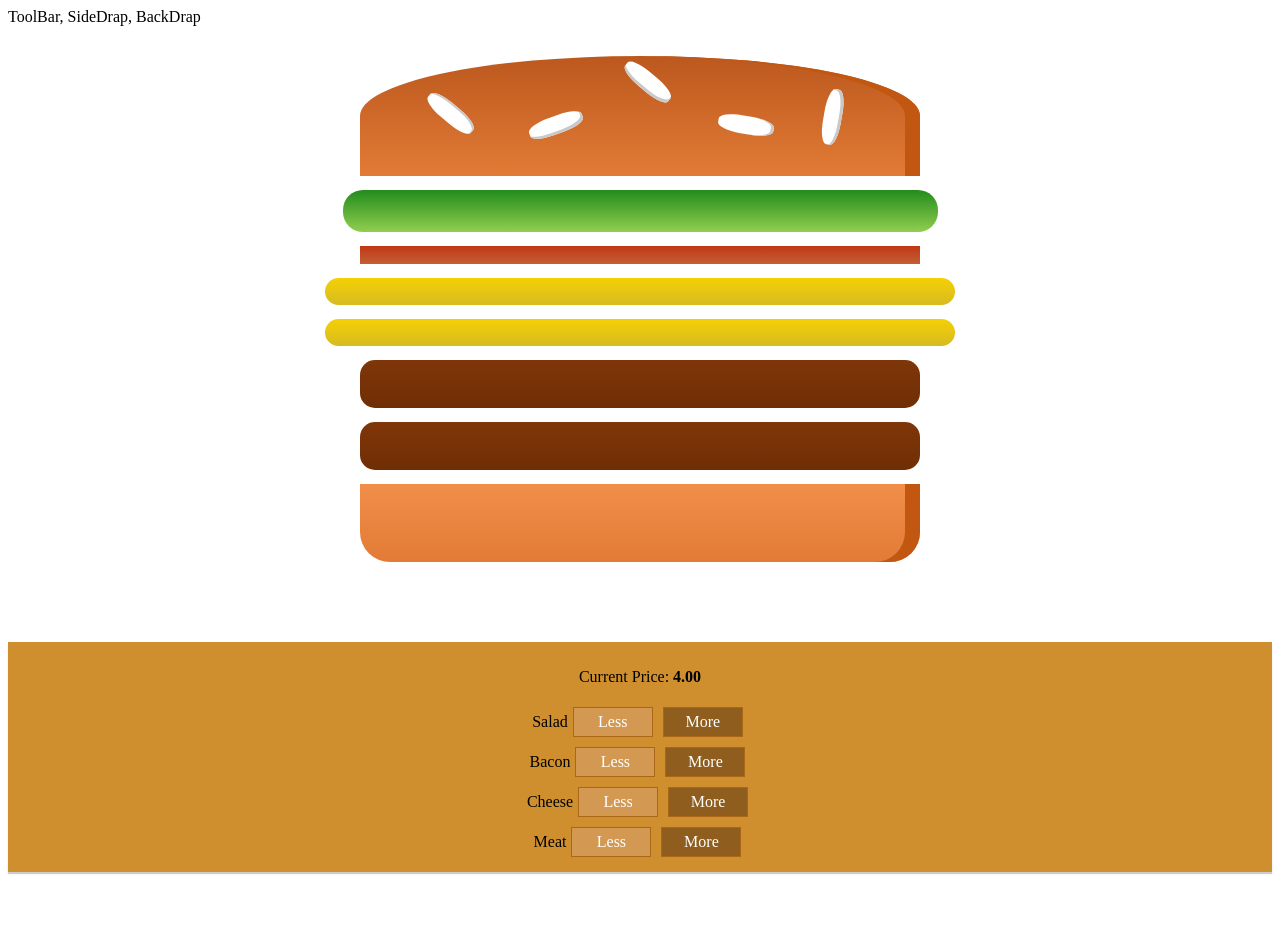
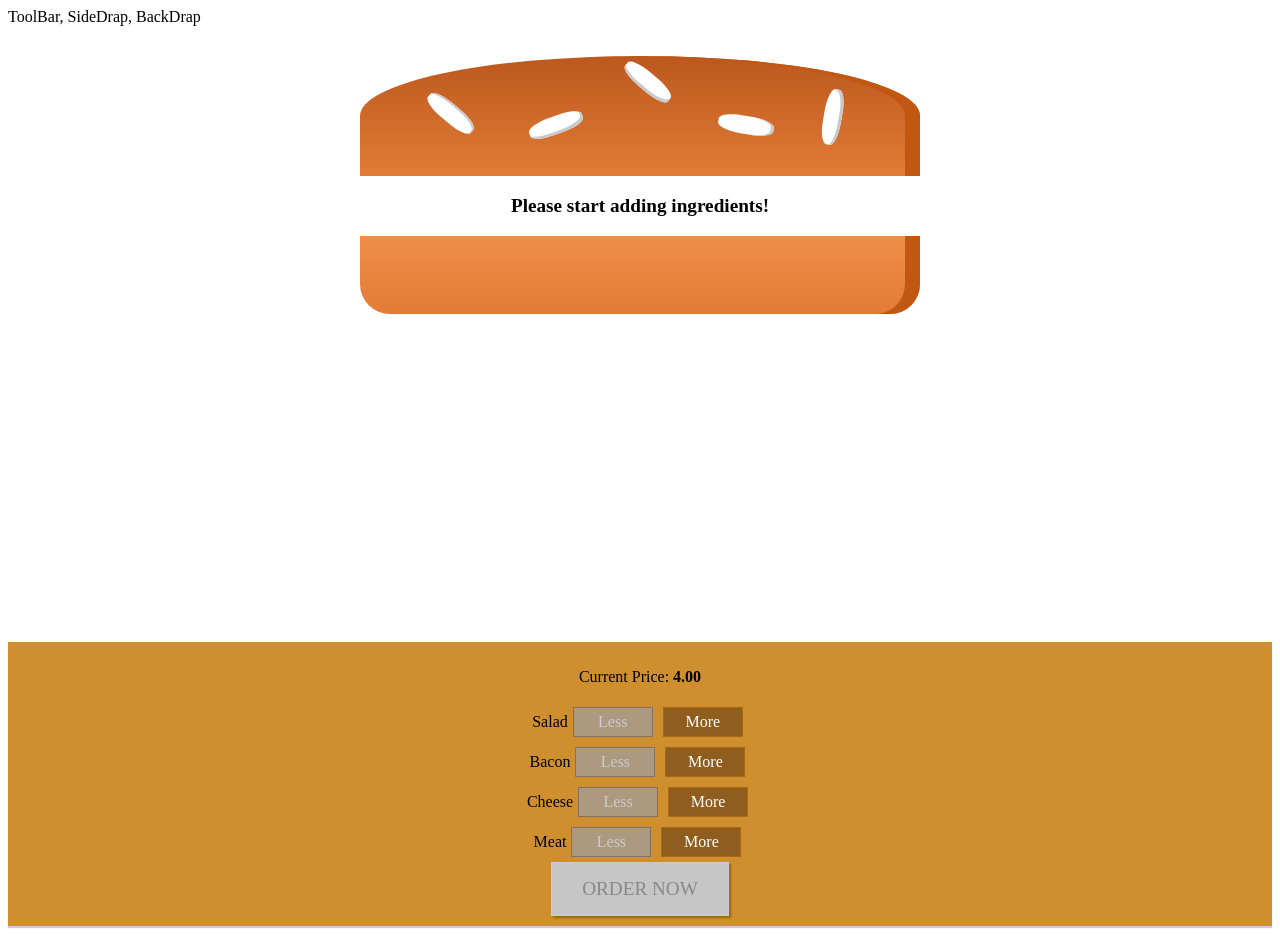
Before and after one commit to ShahinAlKabirMitul/BurgerBulderWithReact, a React app: page / in a window 1280 px wide. Before the commit the page ends 880 px from the top, so only its background shows below. Built offline with nearby package versions, Linux system fonts and the light colour scheme.

Commit message:
Add Order button

```diff
--- a/src/components/Burger/BuildControls/BuildControls.jsx
+++ b/src/components/Burger/BuildControls/BuildControls.jsx
@@ -9,6 +9,7 @@ const controls = [
 ]
 
 const buildControls = (props) => (
+
     <div className={classes.BuildControls}>
      <p>Current Price: <strong>{props.price.toFixed(2)}</strong> </p>
      {controls.map(ctr=>(
@@ -17,6 +18,7 @@ const buildControls = (props) => (
 
          remove={()=> props.ingedientRemove(ctr.type)} key={ctr.lable} lable={ctr.lable} />
      ))}
+     <button className={classes.OrderButton} disabled={!props.purchaseble}>ORDER NOW</button>
     </div>
 );
 export default buildControls;
--- a/src/containers/BurgerBuilder/BurgerBuilder.jsx
+++ b/src/containers/BurgerBuilder/BurgerBuilder.jsx
@@ -10,23 +10,39 @@ const INGREDIENT_PRICES={
  class BurgerBuilder extends Component {
   state = {
       ingredients:{
-        salad: 1,
-        bacon: 1,
-        cheese: 2,
-        meat: 2
+        salad: 0,
+        bacon: 0,
+        cheese: 0,
+        meat: 0
       },
-      totalPrice:4
+      totalPrice:4,
+      purchaseble:false
   }
 
+  updatePurchaseState (ingredients) {
+    const sum = Object.keys( ingredients )
+        .map( igKey => {
+            return ingredients[igKey];
+        } )
+        .reduce( ( sum, el ) => {
+            return sum + el;
+        }, 0 );
+    console.log(sum);
+    this.setState( { purchaseble: sum > 0 } );
+}
+
   addIngredientHandler =(type) => {
-    const oldCount=this.state.ingredients[type];
-    const updatedIngredient=oldCount+1;
-    const updatedIngredients={...this.state.ingredients};
-    updatedIngredients[type]=updatedIngredient;
-    const priceAddition = INGREDIENT_PRICES[type];
-    const oldPrice= this.state.totalPrice;
-    const newPrice= oldPrice+priceAddition;
-    this.setState({ingredients:updatedIngredients,totalPrice:newPrice})
+    const oldCount = this.state.ingredients[type];
+        const updatedCount = oldCount + 1;
+        const updatedIngredients = {
+            ...this.state.ingredients
+        };
+        updatedIngredients[type] = updatedCount;
+        const priceAddition = INGREDIENT_PRICES[type];
+        const oldPrice = this.state.totalPrice;
+        const newPrice = oldPrice + priceAddition;
+        this.setState( { totalPrice: newPrice, ingredients: updatedIngredients } );
+        this.updatePurchaseState(updatedIngredients);
   }
 
   removeIngredientHandler =(type) => {
@@ -40,6 +56,7 @@ const INGREDIENT_PRICES={
     const oldPrice= this.state.totalPrice;
     const newPrice= oldPrice-priceDeduction;
     this.setState({ingredients:updatedIngredients,totalPrice:newPrice})
+    this.updatePurchaseState(updatedIngredients);
   }
 
   render() {
@@ -56,6 +73,7 @@ const INGREDIENT_PRICES={
            <BuildControls  ingedientAdded={  this.addIngredientHandler}
             disabled={disabledInfo}
             price={this.state.totalPrice}
+            purchaseble={this.state.purchaseble}
             ingedientRemove={this.removeIngredientHandler} />
         </div>
       </React.Fragment>
```
